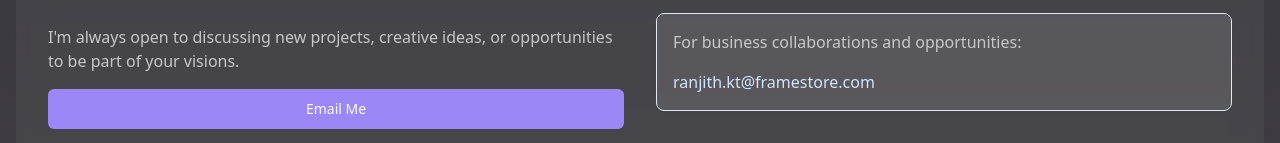
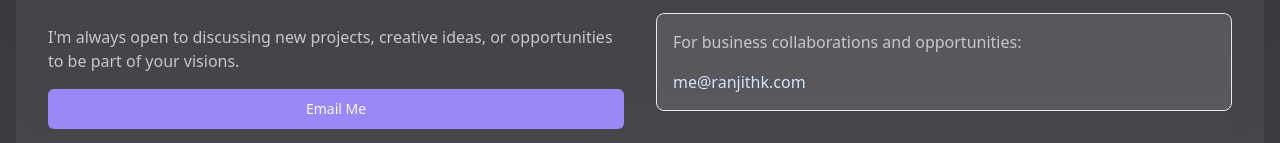
Before and after one commit to Ranjith-kt/creative-cinematic-space, a React (Vite) app: page / in a window 1280 px wide. Shown: the part 1939-2082 px from the top of the page. Built offline with nearby package versions, Linux system fonts and the light colour scheme.

Commit message:
Update contact email address
Changed the contact email address in the Contact component to me@ranjithk.com.
[skip gpt_engineer]

```diff
--- a/src/components/sections/Contact.tsx
+++ b/src/components/sections/Contact.tsx
@@ -30,7 +30,7 @@ export const Contact = () => (
                 <p className="text-[#C8C8C9] mb-4">
                   For business collaborations and opportunities:
                 </p>
-                <p className="text-[#D3E4FD]">ranjith.kt@framestore.com</p>
+                <p className="text-[#D3E4FD]">me@ranjithk.com</p>
               </CardContent>
             </Card>
           </div>
```
